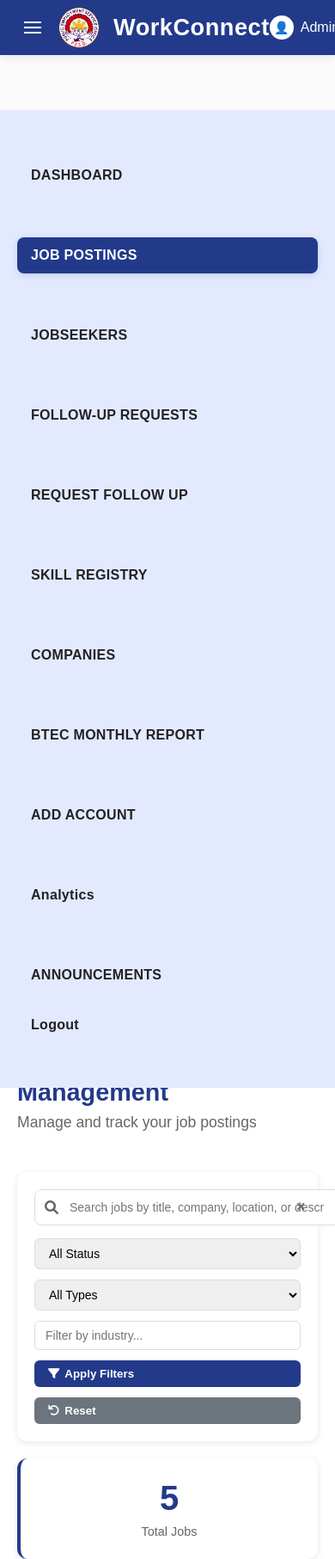
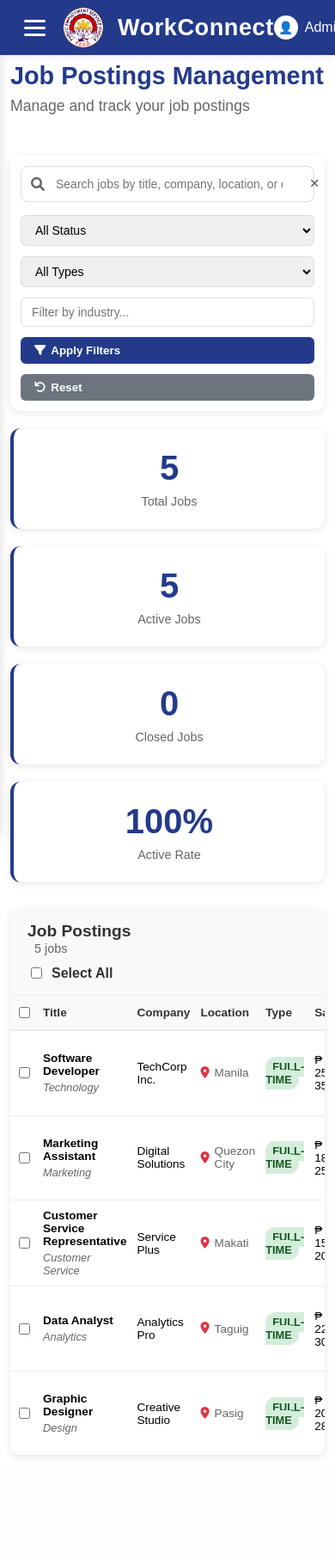
Before and after one commit to pogisimark/WorkConnect, a PHP site: page /Employer/job_postings.php in a window 390 px wide. Shown: the top 1813 px of the page at 86% size. After the commit the page ends 1694 px from the top, so only its background shows below. Run offline with PHP 8.4, Linux system fonts and the light colour scheme; the visitor is signed in with stand-in values (Sample User, id 1); data comes from the database, SQL or seed files in the repository; data that the repository does not hold is empty; some libraries are stand-ins or nearby versions.

Commit message:
Fix mobile UI: job postings overflow, view applicants vertical buttons
Made-with: Cursor

```diff
--- a/Employer/job_postings.php
+++ b/Employer/job_postings.php
@@ -32,7 +32,7 @@ include 'session_protect.php';
             top: 0;
             left: 0;
             width: 100%;
-            max-width: 100vw;
+            max-width: 100%;
             z-index: 1000;
             box-shadow: 0 2px 8px rgba(35,58,139,0.10);
             box-sizing: border-box;
@@ -356,6 +356,8 @@ include 'session_protect.php';
             border-radius: 12px;
             box-shadow: 0 2px 8px rgba(0,0,0,0.1);
             margin-bottom: 20px;
+            box-sizing: border-box;
+            max-width: 100%;
         }
 
         .search-bar {
@@ -372,12 +374,14 @@ include 'session_protect.php';
         }
 
         .search-bar input {
-            width: 95.5%;
+            width: 100%;
+            max-width: 100%;
             padding: 12px 40px 12px 40px;
             border: 1px solid #ddd;
             border-radius: 8px;
             font-size: 14px;
             transition: border-color 0.3s;
+            box-sizing: border-box;
         }
 
         .search-bar input:focus {
@@ -799,24 +803,116 @@ include 'session_protect.php';
 
         /* Mobile Responsive */
         @media (max-width: 768px) {
+            .header {
+                min-height: 56px;
+            }
+
+            /* Hamburger Menu Button */
             .hamburger-menu {
-                display: flex;
+                display: block !important;
+                background: none;
+                border: none;
+                cursor: pointer;
+                padding: 8px;
+                margin-right: 12px;
+                z-index: 1001;
+            }
+
+            .hamburger-menu span {
+                display: block;
+                width: 25px;
+                height: 3px;
+                background: #fff;
+                margin: 5px 0;
+                transition: 0.3s;
+                border-radius: 2px;
+            }
+
+            .hamburger-menu.active span:nth-child(1) {
+                transform: rotate(-45deg) translate(-5px, 6px);
+            }
+
+            .hamburger-menu.active span:nth-child(2) {
+                opacity: 0;
+            }
+
+            .hamburger-menu.active span:nth-child(3) {
+                transform: rotate(45deg) translate(-5px, -6px);
             }
 
             .layout {
                 flex-direction: column;
-            }
-
+                padding-top: 60px;
+                width: 100%;
+                max-width: 100%;
+                overflow-x: hidden;
+            }
+
+            /* Mobile Sidebar - Hidden by default, slides in when active */
             .sidebar {
-                position: relative;
-                width: 100%;
-                height: auto;
-                padding: 20px;
+                position: fixed !important;
+                top: 56px !important;
+                left: -240px !important;
+                width: 240px !important;
+                height: calc(100vh - 56px) !important;
+                background: #e3eaff !important;
+                z-index: 999 !important;
+                transition: left 0.3s ease !important;
+                display: flex !important;
+                flex-direction: column !important;
+                padding: 20px 0 0 24px !important;
+                box-shadow: 2px 0 10px rgba(0,0,0,0.1) !important;
+            }
+
+            .sidebar.active {
+                left: 0 !important;
+            }
+
+            .sidebar a {
+                display: flex;
+                align-items: center;
+                padding: 12px 16px;
+                margin-bottom: 8px;
+                gap: 12px;
             }
 
             .main-content {
                 margin-left: 0;
-                padding: 20px;
+                padding: 12px 16px;
+                width: 100%;
+                max-width: 100%;
+                min-width: 0;
+                overflow-x: hidden;
+                box-sizing: border-box;
+            }
+
+            .filters-section {
+                width: 100%;
+                max-width: 100%;
+                padding: 16px;
+                box-sizing: border-box;
+            }
+
+            .search-bar {
+                width: 100%;
+                box-sizing: border-box;
+            }
+
+            .search-bar input {
+                width: 100%;
+                max-width: 100%;
+                box-sizing: border-box;
+                padding: 12px 36px 12px 40px;
+            }
+
+            .table-scroll-wrapper {
+                overflow-x: auto;
+                -webkit-overflow-scrolling: touch;
+                max-width: 100%;
+            }
+
+            .jobs-table {
+                min-width: 700px;
             }
 
             .form-row {
@@ -858,17 +954,26 @@ include 'session_protect.php';
         }
 
         @media (max-width: 480px) {
+            .main-content {
+                padding: 12px;
+            }
+
+            .filters-section {
+                padding: 12px;
+            }
+
             .stats-grid {
                 grid-template-columns: 1fr;
             }
 
             .jobs-table {
-                font-size: 0.9rem;
+                font-size: 0.85rem;
+                min-width: 550px;
             }
 
             .jobs-table th,
             .jobs-table td {
-                padding: 12px 8px;
+                padding: 10px 6px;
             }
 
             .bulk-buttons {
@@ -1222,6 +1327,7 @@ include 'session_protect.php';
                         </div>
                     </div>
 
+                    <div class="table-scroll-wrapper">
                     <table class="jobs-table">
                         <thead>
                             <tr>
@@ -1291,6 +1397,7 @@ include 'session_protect.php';
                             <?php endforeach; ?>
                         </tbody>
                     </table>
+                    </div>
                 <?php endif; ?>
             </div>
         </div>
@@ -1405,7 +1512,42 @@ include 'session_protect.php';
             updateJobCounts();
             initializeBulkActions();
             autoHideAlerts();
+            initializeHamburgerMenu();
         });
+
+        // Hamburger menu - mobile sidebar toggle (matches Employer Dashboard)
+        function initializeHamburgerMenu() {
+            const hamburgerMenu = document.getElementById('hamburgerMenu');
+            const sidebar = document.querySelector('.sidebar');
+            if (!hamburgerMenu || !sidebar) return;
+
+            function checkScreenSize() {
+                if (window.innerWidth <= 768) {
+                    hamburgerMenu.style.display = 'block';
+                } else {
+                    hamburgerMenu.style.display = 'none';
+                    sidebar.classList.remove('active');
+                    hamburgerMenu.classList.remove('active');
+                }
+            }
+
+            checkScreenSize();
+            window.addEventListener('resize', checkScreenSize);
+
+            hamburgerMenu.addEventListener('click', function() {
+                sidebar.classList.toggle('active');
+                hamburgerMenu.classList.toggle('active');
+            });
+
+            document.addEventListener('click', function(event) {
+                if (window.innerWidth <= 768 && sidebar.classList.contains('active')) {
+                    if (!sidebar.contains(event.target) && !hamburgerMenu.contains(event.target)) {
+                        sidebar.classList.remove('active');
+                        hamburgerMenu.classList.remove('active');
+                    }
+                }
+            });
+        }
 
         // Auto-hide success and error alerts after 5 seconds
         function autoHideAlerts() {
```
Also changed, not shown: Company/view_applicants.php (+16 -0 lines).
